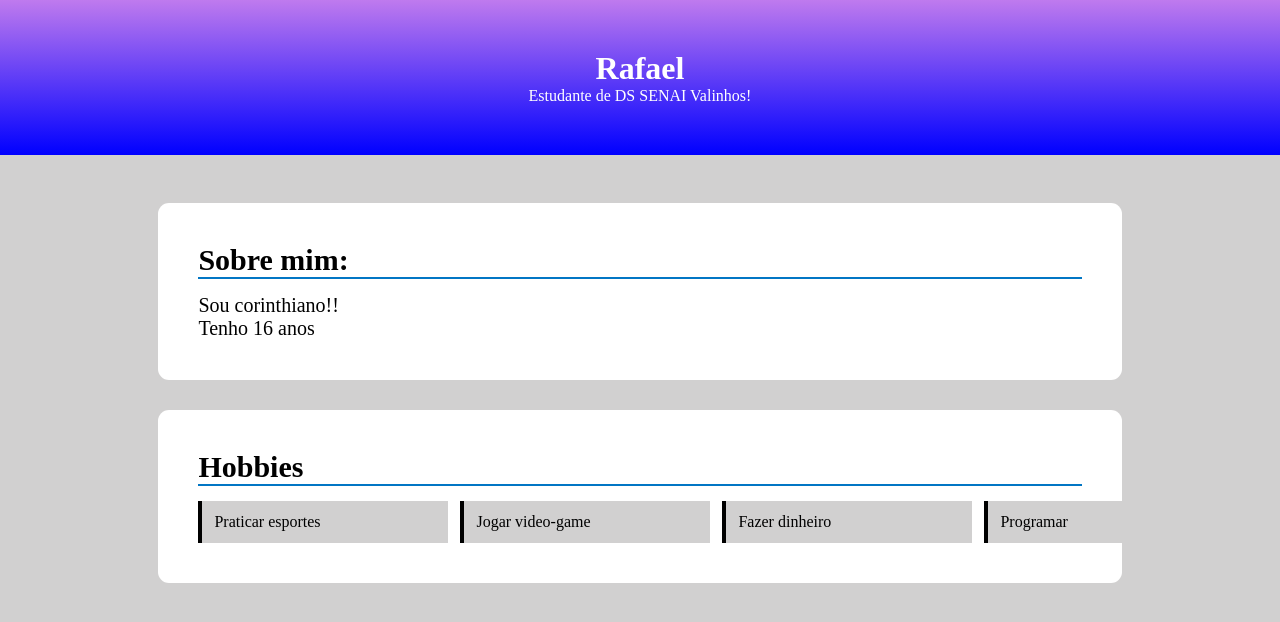
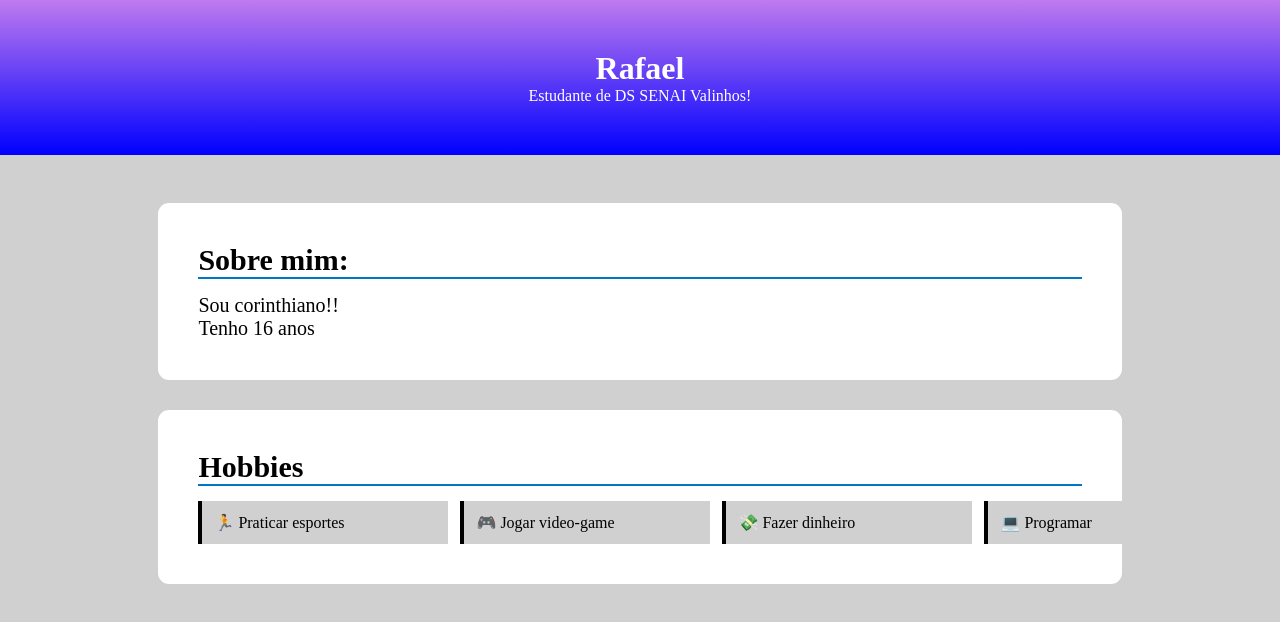
Before and after one commit to Rafael-1108/meu-primeiro-site, a plain HTML site: page assets/styles/index.html in a window 1280 px wide. Drawn offline with Linux system fonts and the light colour scheme; a web font is replaced by a local one.

Commit message:
finish hobbies section

```diff
--- a/assets/styles/index.html
+++ b/assets/styles/index.html
@@ -20,10 +20,10 @@
         <hobbies>
             <h3 id="titulo-hobbies">Hobbies</h3>
             <ul>
-                <li>Praticar esportes</li>
-                <li>Jogar video-game</li>
-                <li>Fazer dinheiro</li>
-                <li>Programar</li>
+                <li>🏃 Praticar esportes</li>
+                <li>🎮 Jogar video-game</li>
+                <li>💸 Fazer dinheiro</li>
+                <li>💻 Programar</li>
             </ul>
         </hobbies>
     </main>
```
